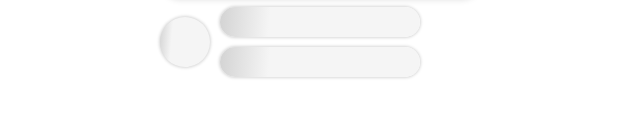
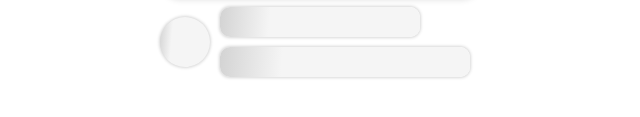
Before and after one commit to kidanekalM/LoadingContent, a plain HTML site: page index.html in a window 1280 px wide. Shown: the part 453-570 px from the top of the page, 320-960 px from the left. Drawn offline with Linux system fonts and the light colour scheme.

Commit message:
Update index.css

```diff
--- a/index.css
+++ b/index.css
@@ -51,7 +51,7 @@ div.profPic{
 .title{
     height: 30px;
     width: 200px;
-    border-radius: 20px;
+    border-radius: 10px;
     box-shadow: 0 0  3px 1px rgb(216, 216, 216);
     animation-name: load;
     animation-duration: 1s;
@@ -59,8 +59,8 @@ div.profPic{
 }
 .desc{
     height: 30px;
-    width: 200px;
-    border-radius: 20px;
+    width: 250px;
+    border-radius: 10px;
     box-shadow: 0 0  3px 1px rgb(216, 216, 216);
     animation-name: load;
     animation-duration: 1s;
```
